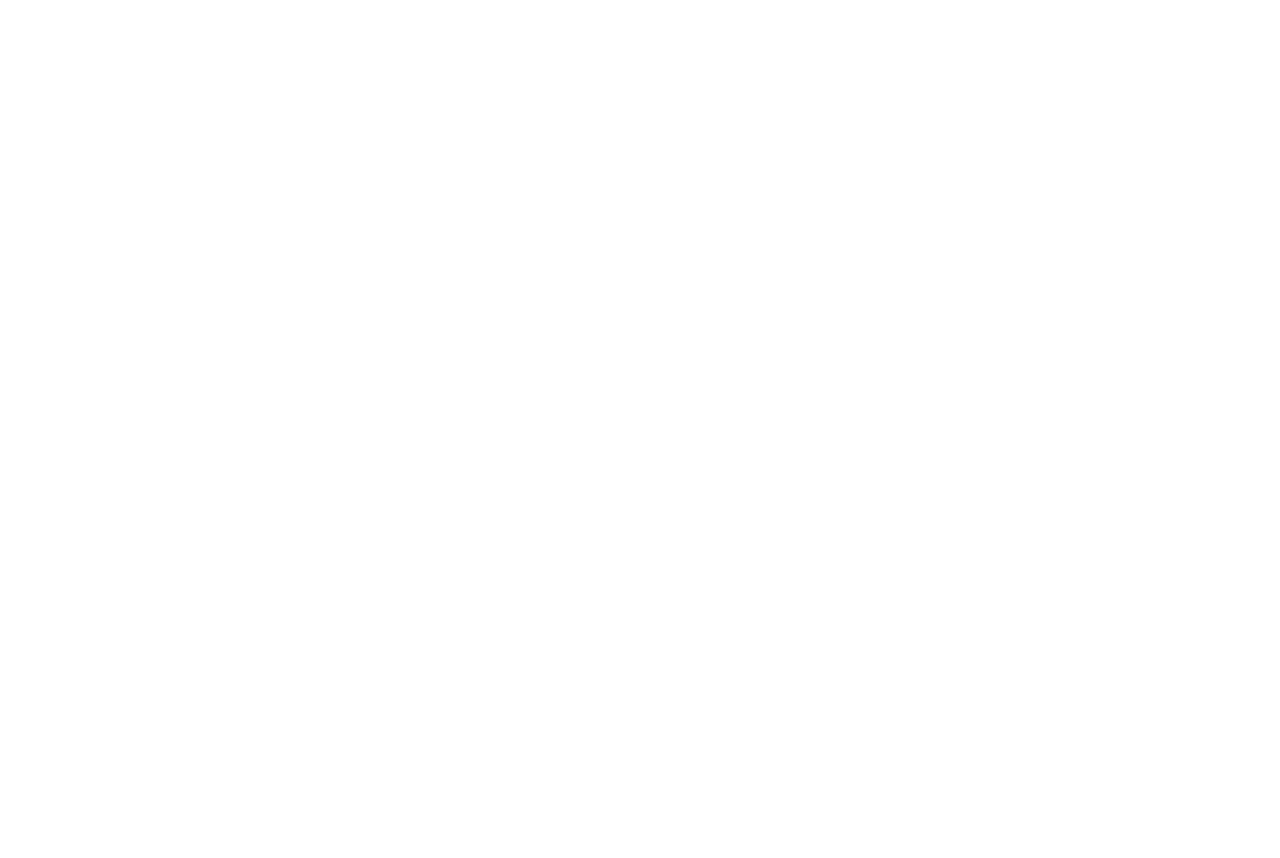
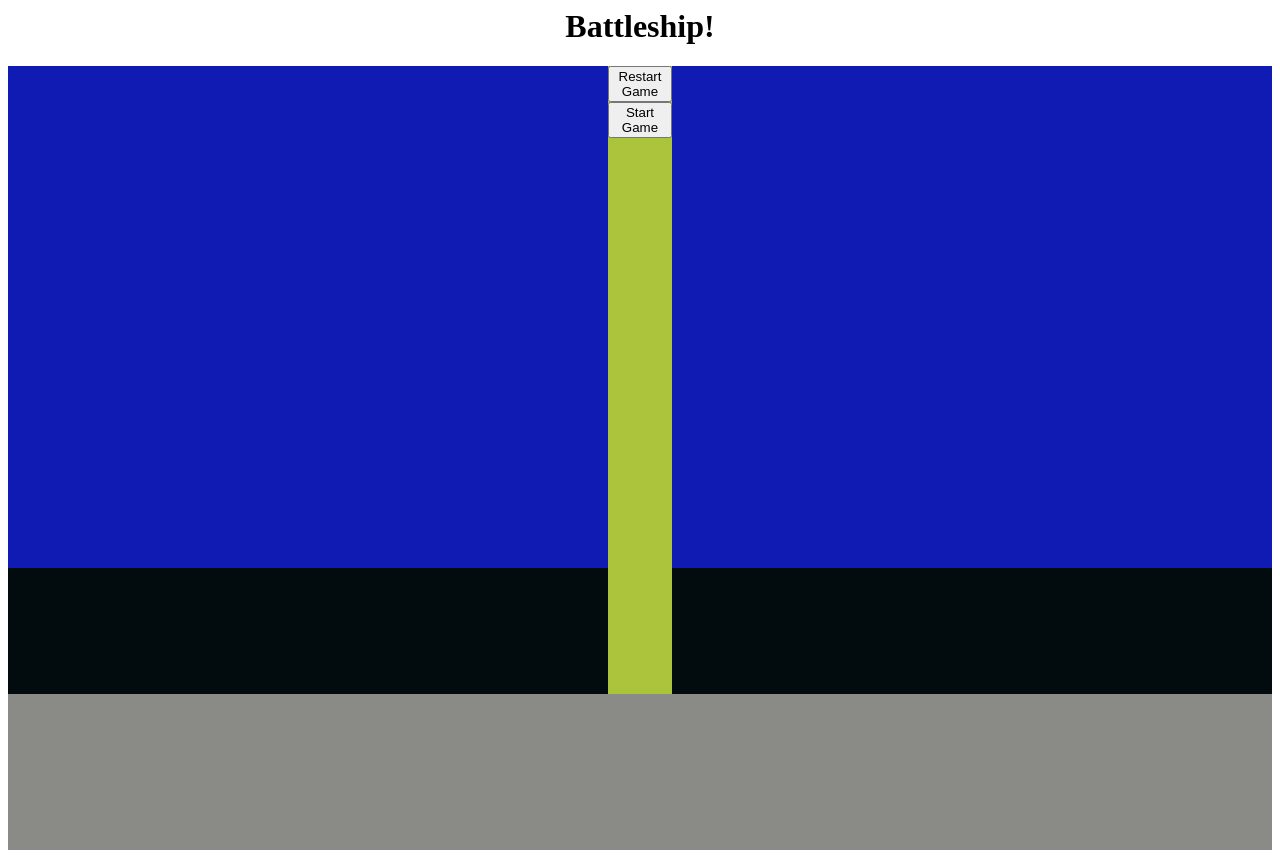
Before and after one commit to ThilakshanArulnesan/battleShip, a plain HTML site: page index.html in a window 1280 px wide. Before the commit the page ends 800 px from the top, so only its background shows below. Drawn offline with nearby package versions, Linux system fonts and the light colour scheme; files that its build step writes are made by us from their sources.

Commit message:
General layout/structure of HTML

```diff
--- /dev/null
+++ b/css/styles.css
@@ -0,0 +1,45 @@
+.gameboard {
+  background-color: rgb(123, 124, 128);
+  height : 100%;
+  width : 100%;
+}
+
+.playerArea {
+  background-color: rgb(16, 180, 131);
+  height: 80%;
+  width: 47.5%;
+  float:left;
+}
+
+.board {
+  background-color: rgb(16, 27, 180);
+  height: 80%;
+  width: 100%;
+  float:left;
+}
+
+
+.tracker {
+  background-color: rgb(2, 12, 14);
+  height: 20%;
+  width: 100%;
+  float:left;
+}
+
+.console {
+  background-color: rgb(138, 139, 135);
+  height: 20%;
+  width: 100%;
+  float:left;
+}
+
+h1{
+  text-align: center;
+}
+
+#controlArea {
+  background-color: rgb(171, 196, 60);
+  height: 80%;
+  width: 5%;
+  float:left;
+}
--- a/index.html
+++ b/index.html
@@ -3,13 +3,40 @@
 <head>
   <meta charset="utf-8">
   <title>Battleship LHL</title>
-  <meta name="description" content="The HTML5 Herald">
+  <meta name="A battleship game">
   <meta name="Thilakshan">
   <link rel="stylesheet" href="css/styles.css">
+  <script src="jquery-3.3.1.js"></script>
+  <script src="scripts/helper.js"></script>
 </head>
 
 <body>
   <!--  <script src="scripts/scripts.js"></script> -->
+  <H1>
+    Battleship!
+  </H1>
+  <div class="gameboard">
+
+    <div class="playerArea">
+      <div class="board" id="playerboard"></div>
+      <div class="tracker" id="playerTracker"></div>
+    </div>
+
+    <div id="controlArea">
+      <button>Restart Game</button>
+      <button onClick="getArr('a2')">Start Game</button>
+
+
+    </div>
+
+    <div class="playerArea">
+      <div class="board" id="opponentboard"></div>
+      <div class="tracker" id="playerTracker"></div>
+    </div>
+    <div class="console"></div>
+
+  </div>
+
 </body>
 
 </html>
--- /dev/null
+++ b/scripts/helper.js
@@ -0,0 +1,9 @@
+const getArr = function(a1) {
+  // Takes A1 notation and coverts it to a 2d index
+  //Returns an array i,j indicating the index.
+  a1 = a1.toUpperCase();
+  let letToNum = "ABCDEFGHIJKLMNOPQRSTUVWXYZ";
+  return [letToNum.indexOf(a1[0]), Number(a1.slice(1))];
+}
+
+console.log(getArr("C30"));
```
Also changed, not shown: README.md, images/ship.svg (added), scripts/styles.css (deleted).
